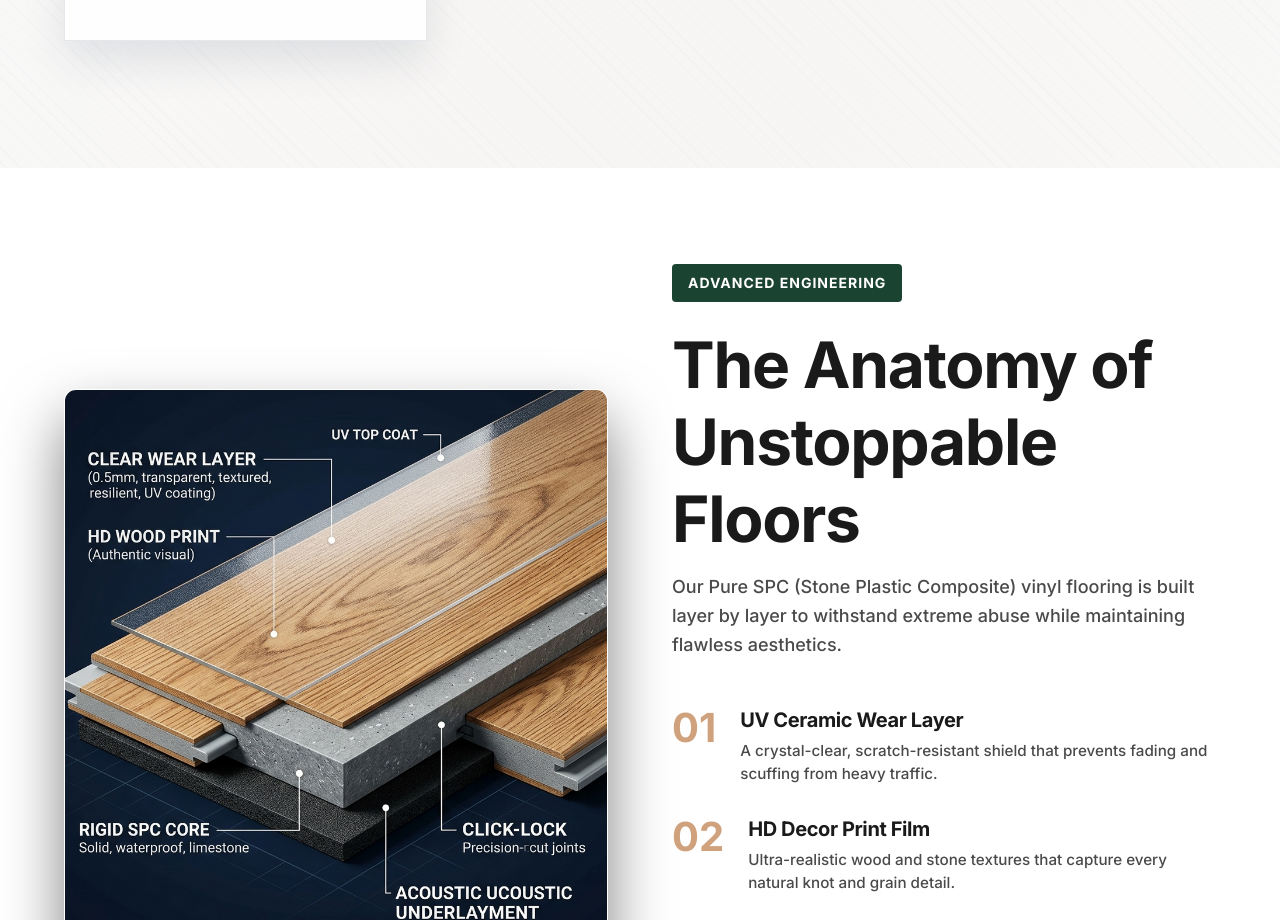
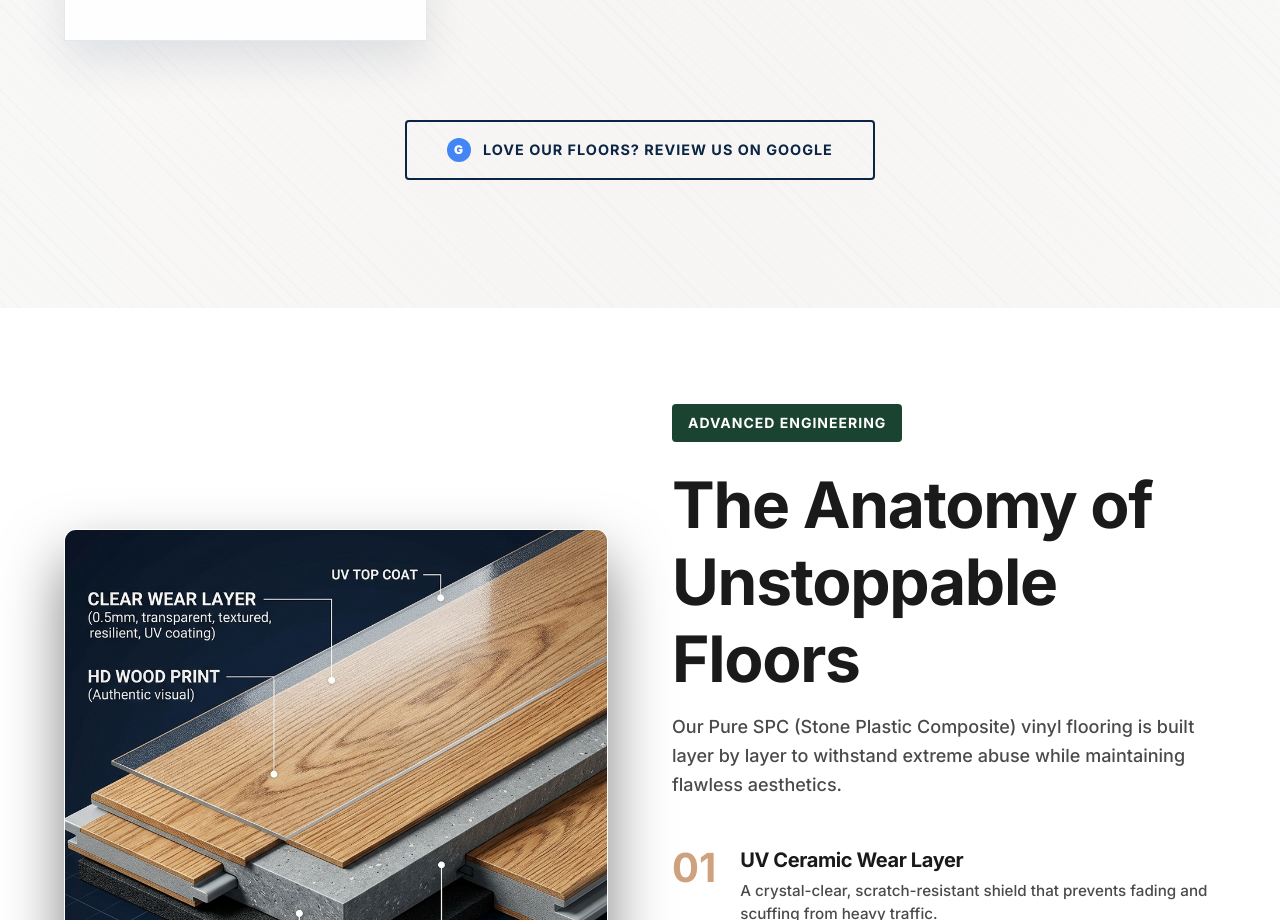
Before and after one commit to hilandinteriors/hi-land-interiors-website, a Next.js app: page / in a window 1280 px wide. Shown: the part 6900-7820 px from the top of the page. Built offline with nearby package versions, Linux system fonts and the light colour scheme; a web font is replaced by a local one.

Commit message:
feat: add Google Review buttons to Testimonials and Quote success

```diff
--- a/src/components/Testimonials.module.css
+++ b/src/components/Testimonials.module.css
@@ -73,3 +73,37 @@
     grid-template-columns: 1fr;
   }
 }
+
+.ctaWrapper {
+  display: flex;
+  justify-content: center;
+  margin-top: 5rem;
+}
+
+.reviewBtn {
+  display: flex;
+  align-items: center;
+  gap: 0.75rem;
+  text-decoration: none;
+  font-weight: 700;
+  border-color: var(--accent-gold);
+  color: var(--accent-gold);
+}
+
+.reviewBtn:hover {
+  background: var(--accent-gold);
+  color: white;
+}
+
+.googleIcon {
+  display: flex;
+  align-items: center;
+  justify-content: center;
+  width: 24px;
+  height: 24px;
+  background: #4285F4;
+  color: white;
+  border-radius: 50%;
+  font-size: 0.75rem;
+  font-weight: 900;
+}
--- a/src/components/Testimonials.tsx
+++ b/src/components/Testimonials.tsx
@@ -103,6 +103,17 @@ export default function Testimonials() {
             </div>
           ))}
         </div>
+
+        <div className={styles.ctaWrapper}>
+          <a
+            href="https://www.google.com/search?q=Hi+Land+Interiors+Winnipeg#lrd=0x52ea76b00afc1dc3:0x6331a96ed0851888,3"
+            target="_blank"
+            rel="noreferrer"
+            className={`btn-secondary ${styles.reviewBtn} animate-on-scroll delay-300`}
+          >
+            <span className={styles.googleIcon}>G</span> Love our floors? Review us on Google
+          </a>
+        </div>
       </div>
     </section>
   );
```
Also changed, not shown: src/app/quote/page.tsx (+11 -1 lines), src/app/quote/quote.module.css (+23 -0 lines).
